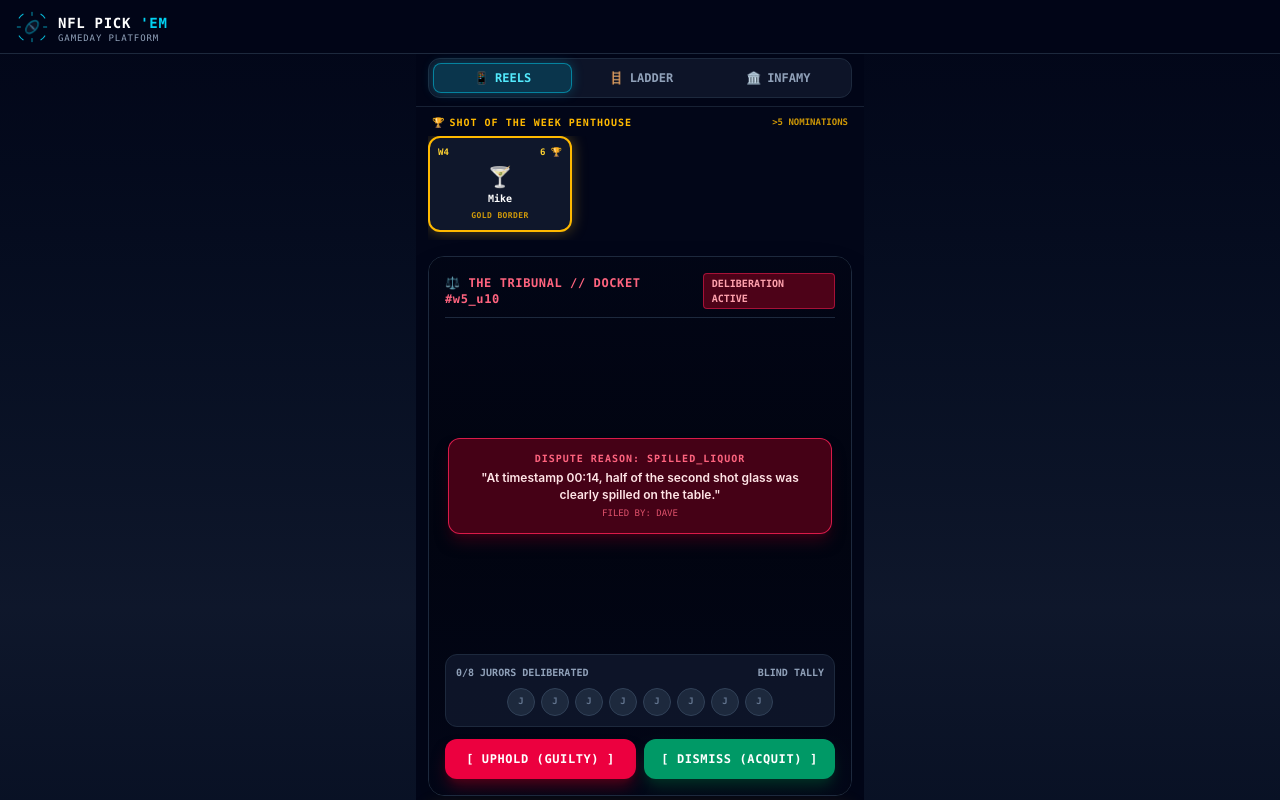
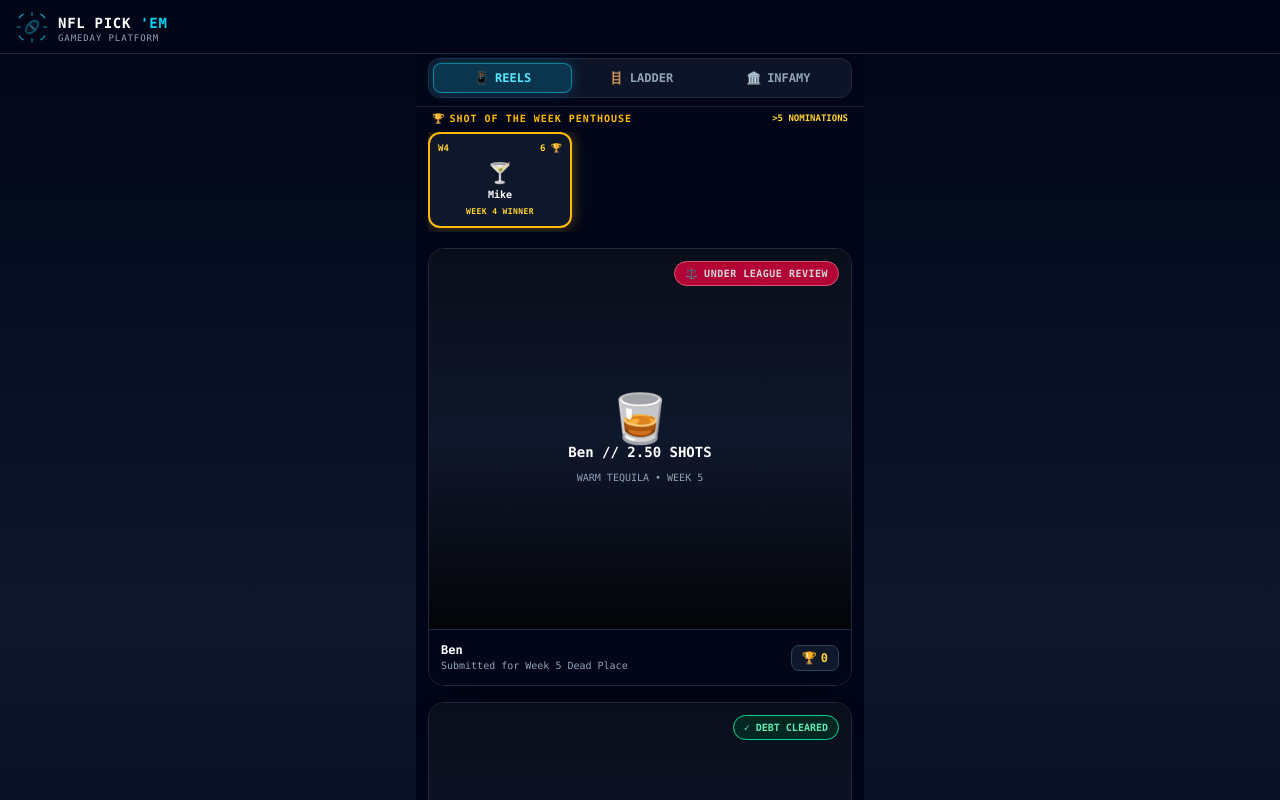
Before and after one commit to jdubciii/NFL-Pick-Em, a React (Vite) app in the folder client/: page /shame in a window 1280 px wide. Shown: the top 800 px of the page. Built offline with nearby package versions, Linux system fonts and the light colour scheme.

Commit message:
fix(phase34): implement video-first Reels feed, compact tribunal drawer, and narrative badge receipts

```diff
--- a/client/src/components/punishment/ShotOfTheWeekCarousel.tsx
+++ b/client/src/components/punishment/ShotOfTheWeekCarousel.tsx
@@ -13,15 +13,15 @@ export const ShotOfTheWeekCarousel: React.FC<ShotOfTheWeekCarouselProps> = ({
   if (hallOfFameSubmissions.length === 0) return null;
 
   return (
-    <div className="w-full mb-3 font-mono">
+    <div className="w-full mb-2 font-mono">
       <div className="flex items-center justify-between px-1 mb-1.5">
         <span className="text-[10px] font-black text-amber-400 tracking-widest uppercase flex items-center gap-1">
           <span>🏆</span> SHOT OF THE WEEK PENTHOUSE
         </span>
-        <span className="text-[9px] text-amber-400/80 font-bold">&gt;5 NOMINATIONS</span>
+        <span className="text-[9px] text-amber-300 font-bold">&gt;5 NOMINATIONS</span>
       </div>
 
-      <div className="flex gap-2.5 overflow-x-auto pb-2 scrollbar-none snap-x snap-mandatory">
+      <div className="flex gap-2.5 overflow-x-auto pb-1 scrollbar-none snap-x snap-mandatory">
         {hallOfFameSubmissions.map((sub) => (
           <div
             key={sub.id}
@@ -36,8 +36,8 @@ export const ShotOfTheWeekCarousel: React.FC<ShotOfTheWeekCarouselProps> = ({
               <span className="text-xl">🍸</span>
               <p className="text-[10px] text-white font-extrabold truncate">{sub.userName}</p>
             </div>
-            <p className="text-[8px] text-amber-400/80 text-center uppercase tracking-wider font-bold">
-              GOLD BORDER
+            <p className="text-[8px] text-amber-300 text-center uppercase tracking-wider font-bold">
+              WEEK {sub.weekNumber} WINNER
             </p>
           </div>
         ))}
--- a/client/src/pages/WallOfShamePage.tsx
+++ b/client/src/pages/WallOfShamePage.tsx
@@ -4,11 +4,9 @@ import { WeeklyLadderView } from '../components/shame/WeeklyLadderView';
 import { InfamyPenthouseArchive } from '../components/shame/InfamyPenthouseArchive';
 import { ShotOfTheWeekCarousel } from '../components/punishment/ShotOfTheWeekCarousel';
 import { TheGavelAdjudication } from '../components/punishment/TheGavelAdjudication';
-import { TribunalCaseFile } from '../components/punishment/TribunalCaseFile';
 import {
   ShameTabId,
   buildSettledLadderTiers,
-  evaluateFailureToAppear,
   InfamyArchiveDocket
 } from '../services/wallOfShameConsolidationService';
 import {
@@ -27,12 +25,12 @@ import {
 const SAMPLE_STANDINGS = [
   { rank: 1, userId: 'u1', userName: 'Jack', penaltyShots: '0.00' },
   { rank: 2, userId: 'u2', userName: 'Dave', penaltyShots: '1.00' },
-  { rank: 3, userId: 'u3', userName: 'Sarah', penaltyShots: '1.14' },
-  { rank: 4, userId: 'u4', userName: 'Mike', penaltyShots: '1.29' },
-  { rank: 5, userId: 'u5', userName: 'Tom', penaltyShots: '1.43' },
-  { rank: 6, userId: 'u6', userName: 'Chris', penaltyShots: '1.57' },
-  { rank: 7, userId: 'u7', userName: 'Alex', penaltyShots: '1.71' },
-  { rank: 8, userId: 'u8', userName: 'Emma', penaltyShots: '1.86' },
+  { rank: 3, userId: 'u3', userName: 'Sarah', penaltyShots: '1.00' },
+  { rank: 4, userId: 'u4', userName: 'Mike', penaltyShots: '1.00' },
+  { rank: 5, userId: 'u5', userName: 'Tom', penaltyShots: '1.00' },
+  { rank: 6, userId: 'u6', userName: 'Chris', penaltyShots: '1.00' },
+  { rank: 7, userId: 'u7', userName: 'Alex', penaltyShots: '2.00' },
+  { rank: 8, userId: 'u8', userName: 'Emma', penaltyShots: '2.00' },
   { rank: 9, userId: 'u9', userName: 'Ryan', penaltyShots: '2.00' },
   { rank: 10, userId: 'u10', userName: 'Ben', penaltyShots: '2.50' }
 ];
@@ -45,7 +43,7 @@ const HISTORICAL_INFAMY_DOCKETS: InfamyArchiveDocket[] = [
     userId: 'u4',
     userName: 'Mike',
     crimeDescription: 'Shot of the Week (Viral Chaser Reaction)',
-    shotDebt: 1.50,
+    shotDebt: 1.00,
     liquorType: 'WARM TEQUILA',
     nominationsCount: 6,
     hasGoldBorder: true,
@@ -61,7 +59,7 @@ const HISTORICAL_INFAMY_DOCKETS: InfamyArchiveDocket[] = [
     date: '2026-09-25',
     userId: 'u10',
     userName: 'Ben',
-    crimeDescription: 'Contempt of Court (Spilled Liquor Escaped to 3.00)',
+    crimeDescription: 'Contempt of Court (Spilled liquor escalated to 3.00 shots)',
     shotDebt: 3.00,
     liquorType: 'WARM TEQUILA',
     nominationsCount: 2,
@@ -80,30 +78,22 @@ const HISTORICAL_INFAMY_DOCKETS: InfamyArchiveDocket[] = [
 export const WallOfShamePage: React.FC = () => {
   const currentUserId = 'u1';
   const [activeTab, setActiveTab] = useState<ShameTabId>('REELS');
-  const [slateFinalizedAt] = useState<Date>(new Date(Date.now() - 3600 * 24 * 1000)); // Finalized 24h ago
-  const [deadPlaceFtaState, setDeadPlaceFtaState] = useState<{
-    status: any;
-    debt: number;
-  }>({
-    status: 'PENDING_SUBMISSION',
-    debt: 2.50
-  });
+  const [selectedDisputeDocketId, setSelectedDisputeDocketId] = useState<string | null>(null);
 
-  // Seed sample submissions for REELS feed
-  const initialBase1 = createPendingPenalty('pool_alpha', 'u10', 'Ben (Dead Place)', 5, 2.50, 'WARM TEQUILA');
-  const submitted1 = submitPenaltyEvidence(initialBase1, 'supabase://vault/video1.mp4');
+  const initialBase1 = createPendingPenalty('pool_alpha', 'u10', 'Ben', 5, 2.50, 'WARM TEQUILA');
+  const submitted1 = submitPenaltyEvidence(initialBase1, 'supabase://vault/ben_w5.mp4');
   const disputed1 = filePenaltyDispute(
     submitted1,
     'u2',
     'Dave',
     'SPILLED_LIQUOR',
-    'At timestamp 00:14, half of the second shot glass was clearly spilled on the table.'
+    'At timestamp 00:14, half of the second shot glass was spilled on the table.'
   );
 
   const [dockets, setDockets] = useState<AdjudicatedPenaltySubmission[]>([
     initializeTribunalDocket(disputed1),
     {
-      ...initializeTribunalDocket(createPendingPenalty('pool_alpha', 'u4', 'Mike', 4, 1.50)),
+      ...initializeTribunalDocket(createPendingPenalty('pool_alpha', 'u4', 'Mike', 4, 1.00)),
       status: 'CLEARED',
       nominations: ['u1', 'u2', 'u3', 'u5', 'u6', 'u7']
     }
@@ -118,43 +108,26 @@ export const WallOfShamePage: React.FC = () => {
         return updatedDocket;
       })
     );
-  };
-
-  const handleSimulateFta = () => {
-    const res = evaluateFailureToAppear(
-      'pool_alpha',
-      'u10',
-      'PENDING_SUBMISSION',
-      2.50,
-      slateFinalizedAt,
-      new Date(Date.now() + 49 * 3600 * 1000) // 49 hours later
-    );
-    if (res.isEscalated) {
-      setDeadPlaceFtaState({
-        status: res.newStatus,
-        debt: res.newDebt
-      });
-    }
+    setSelectedDisputeDocketId(null);
   };
 
   const ladderTiers = buildSettledLadderTiers(
     SAMPLE_STANDINGS,
-    deadPlaceFtaState.status,
-    deadPlaceFtaState.debt,
-    slateFinalizedAt
+    'PENDING_SUBMISSION',
+    2.50,
+    new Date(Date.now() - 3600 * 24 * 1000)
   );
 
   const hallOfFameSubmissions = dockets.filter((d) => d.nominations.length > 5);
+  const activeDisputeDocket = dockets.find((d) => d.id === selectedDisputeDocketId);
 
   return (
     <div className="min-h-screen bg-slate-950 text-slate-100 flex flex-col font-sans max-w-md mx-auto pb-24 overflow-x-hidden">
-      {/* 1. Sticky Frosted-Glass 3-Tab Segmented Header */}
       <ShameSegmentedHeader activeTab={activeTab} onSelectTab={setActiveTab} />
 
-      {/* TAB 1: 📱 REELS (VERTICAL SNAP VIDEO & JURY DISPUTE CLOCK) */}
       {activeTab === 'REELS' && (
         <div className="space-y-4">
-          <div className="px-3 pt-2">
+          <div className="px-3 pt-1">
             <ShotOfTheWeekCarousel
               hallOfFameSubmissions={hallOfFameSubmissions}
               onSelectSubmission={() => {}}
@@ -162,37 +135,96 @@ export const WallOfShamePage: React.FC = () => {
           </div>
 
           <div className="px-3 space-y-4">
-            {dockets.map((docket) => (
-              <div key={docket.id}>
-                {docket.status === 'DISPUTED' ? (
-                  <TheGavelAdjudication
-                    docket={docket}
-                    currentUserId={currentUserId}
-                    onCastVote={(v) => handleCastVote(docket.id, v)}
-                  />
-                ) : (
-                  <TribunalCaseFile
-                    submission={docket}
-                    onFileDispute={() => {}}
-                    onNominate={() => {}}
-                    onEvaluateClearance={() => {}}
-                  />
-                )}
+            {dockets.map((docket) => {
+              const isDisputed = docket.status === 'DISPUTED';
+
+              return (
+                <div
+                  key={docket.id}
+                  className="relative rounded-2xl bg-black border border-slate-800 overflow-hidden shadow-2xl font-mono"
+                >
+                  <div className="relative w-full h-[380px] bg-slate-900 flex flex-col items-center justify-center overflow-hidden">
+                    <div className="absolute inset-0 bg-gradient-to-b from-black/40 via-transparent to-black/80 pointer-events-none" />
+
+                    <div className="text-center space-y-2 z-10">
+                      <span className="text-5xl">🥃</span>
+                      <p className="text-sm font-black text-white">
+                        {docket.userName} // {docket.shotDebt.toFixed(2)} SHOTS
+                      </p>
+                      <p className="text-[10px] text-slate-400">
+                        {docket.liquorType || 'WARM TEQUILA'} • WEEK {docket.weekNumber}
+                      </p>
+                    </div>
+
+                    {isDisputed && (
+                      <button
+                        onClick={() => setSelectedDisputeDocketId(docket.id)}
+                        className="absolute top-3 right-3 z-20 px-2.5 py-1 rounded-full bg-rose-600/90 hover:bg-rose-500 border border-rose-400 shadow-glow-rose text-white text-[10px] font-black tracking-wider uppercase animate-pulse flex items-center gap-1.5 transition"
+                      >
+                        <span>⚖️</span>
+                        <span>UNDER LEAGUE REVIEW</span>
+                      </button>
+                    )}
+
+                    {docket.status === 'CLEARED' && (
+                      <div className="absolute top-3 right-3 z-20 px-2.5 py-1 rounded-full bg-emerald-950/80 border border-emerald-400 text-emerald-300 text-[10px] font-black uppercase">
+                        ✓ DEBT CLEARED
+                      </div>
+                    )}
+                  </div>
+
+                  <div className="p-3 bg-slate-950 border-t border-slate-800 flex items-center justify-between">
+                    <div>
+                      <p className="text-xs font-bold text-white">{docket.userName}</p>
+                      <p className="text-[10px] text-slate-400">
+                        Submitted for Week {docket.weekNumber} Dead Place
+                      </p>
+                    </div>
+                    <div className="flex items-center gap-2">
+                      <button
+                        onClick={() => {}}
+                        className="px-2.5 py-1 rounded-lg bg-slate-900 border border-slate-700 hover:border-amber-400 text-amber-300 text-xs font-bold transition flex items-center gap-1"
+                      >
+                        <span>🏆</span>
+                        <span>{docket.nominations.length}</span>
+                      </button>
+                    </div>
+                  </div>
+                </div>
+              );
+            })}
+          </div>
+
+          {activeDisputeDocket && (
+            <div className="fixed inset-0 z-50 flex items-end justify-center bg-black/80 backdrop-blur-sm p-3 font-mono">
+              <div className="w-full max-w-md rounded-2xl bg-slate-950 border-2 border-rose-500 shadow-2xl p-4 space-y-3 animate-fade-in">
+                <div className="flex items-center justify-between border-b border-slate-800 pb-2">
+                  <span className="text-xs font-black text-rose-400 uppercase tracking-wider">
+                    ⚖️ THE SOCIAL TRIBUNAL // JURY DELIBERATION
+                  </span>
+                  <button
+                    onClick={() => setSelectedDisputeDocketId(null)}
+                    className="text-[10px] px-2 py-0.5 rounded bg-slate-800 text-slate-300 hover:text-white"
+                  >
+                    CLOSE
+                  </button>
+                </div>
+
+                <TheGavelAdjudication
+                  docket={activeDisputeDocket}
+                  currentUserId={currentUserId}
+                  onCastVote={(v) => handleCastVote(activeDisputeDocket.id, v)}
+                />
               </div>
-            ))}
-          </div>
+            </div>
+          )}
         </div>
       )}
 
-      {/* TAB 2: 🪜 LADDER (WEEKLY SETTLED TIERS & THE PIT) */}
       {activeTab === 'LADDER' && (
-        <WeeklyLadderView
-          ladder={ladderTiers}
-          onTriggerFtaDemo={handleSimulateFta}
-        />
+        <WeeklyLadderView ladder={ladderTiers} />
       )}
 
-      {/* TAB 3: 🏛️ INFAMY (MUSEUM OF SHAME & PENTHOUSE ARCHIVE) */}
       {activeTab === 'INFAMY' && (
         <InfamyPenthouseArchive dockets={HISTORICAL_INFAMY_DOCKETS} />
       )}
```
Also changed, not shown: client/src/components/profile/NarrativeBadgeCase.tsx (+8 -8 lines), client/src/services/reputationEngineService.ts (+30 -30 lines), 2 other files (tests, documents, lock files or other folders).
